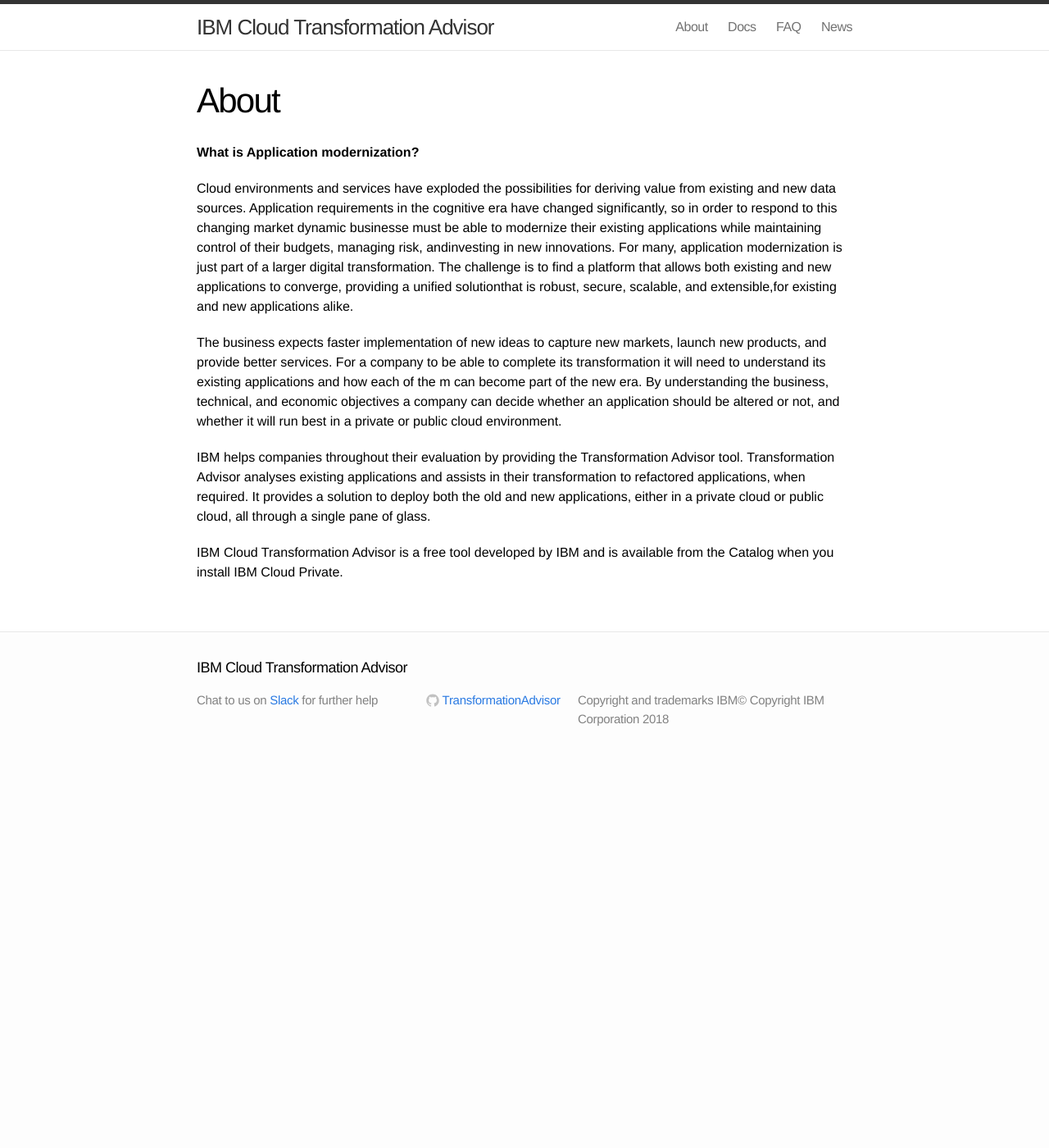
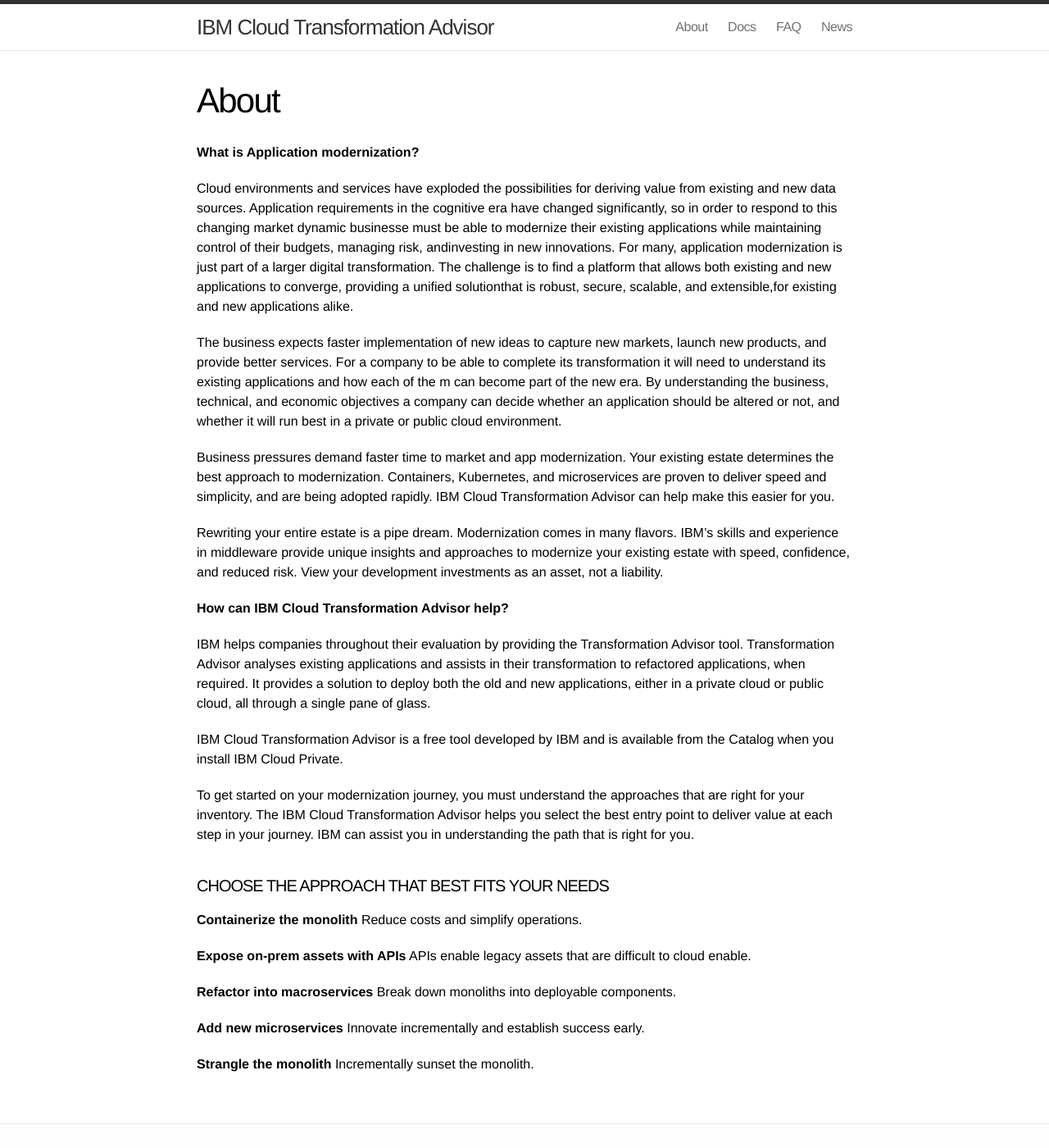
Before and after one commit to TransformationAdvisor/TA.github.io, a Jekyll site: the page built from about/index.md, in a window 1280 px wide and 1400 px high. Shown: the whole window at 82% size. Built offline with Jekyll 4.4.1, drawn with Linux system fonts in a browser that asks for light colours; Markdown is read by kramdown in place of the engine named in the settings.

Commit message:
Update index.md

```diff
--- a/about/index.md
+++ b/about/index.md
@@ -9,6 +9,26 @@
 
 The business expects faster implementation of new ideas to capture new markets, launch new products, and provide better services. For a company to be able to complete its transformation it will need to understand its existing applications and how each of the m can become part of the new era. By understanding the business, technical, and economic objectives a company can decide whether an application should be altered or not, and whether it will run best in a private or public cloud environment.
 
+Business pressures demand faster time to market and app modernization. Your existing estate determines the best approach to modernization. Containers, Kubernetes, and microservices are proven to deliver speed and simplicity, and are being adopted rapidly. IBM Cloud Transformation Advisor can help make this easier for you.
+
+Rewriting your entire estate is a pipe dream. Modernization comes in many flavors. IBM’s skills and experience in middleware provide unique insights and approaches to modernize your existing estate with speed, confidence, and reduced risk. View your development investments as an asset, not a liability.
+
+**How can IBM Cloud Transformation Advisor help?**
+
 IBM helps companies throughout their evaluation by providing the Transformation Advisor tool. Transformation Advisor analyses existing applications and assists in their transformation to refactored applications, when required. It provides a solution to  deploy both the old and new applications, either in a private cloud or public cloud, all through a single pane of glass.
 
 IBM Cloud Transformation Advisor is a free tool developed by IBM and is available from the Catalog when you install IBM Cloud Private.
+
+To get started on your modernization journey, you must understand the approaches that are right for your inventory. The IBM Cloud Transformation Advisor helps you select the best entry point to deliver value at each step in your journey. IBM can assist you in understanding the path that is right for you.
+
+#### CHOOSE THE APPROACH THAT BEST FITS YOUR NEEDS
+
+**Containerize the monolith** Reduce costs and simplify operations.
+
+**Expose on-prem assets with APIs** APIs enable legacy assets that are difficult to cloud enable.
+
+**Refactor into macroservices** Break down monoliths into deployable components.
+
+**Add new microservices** Innovate incrementally and establish success early.
+
+**Strangle the monolith** Incrementally sunset the monolith.
```
